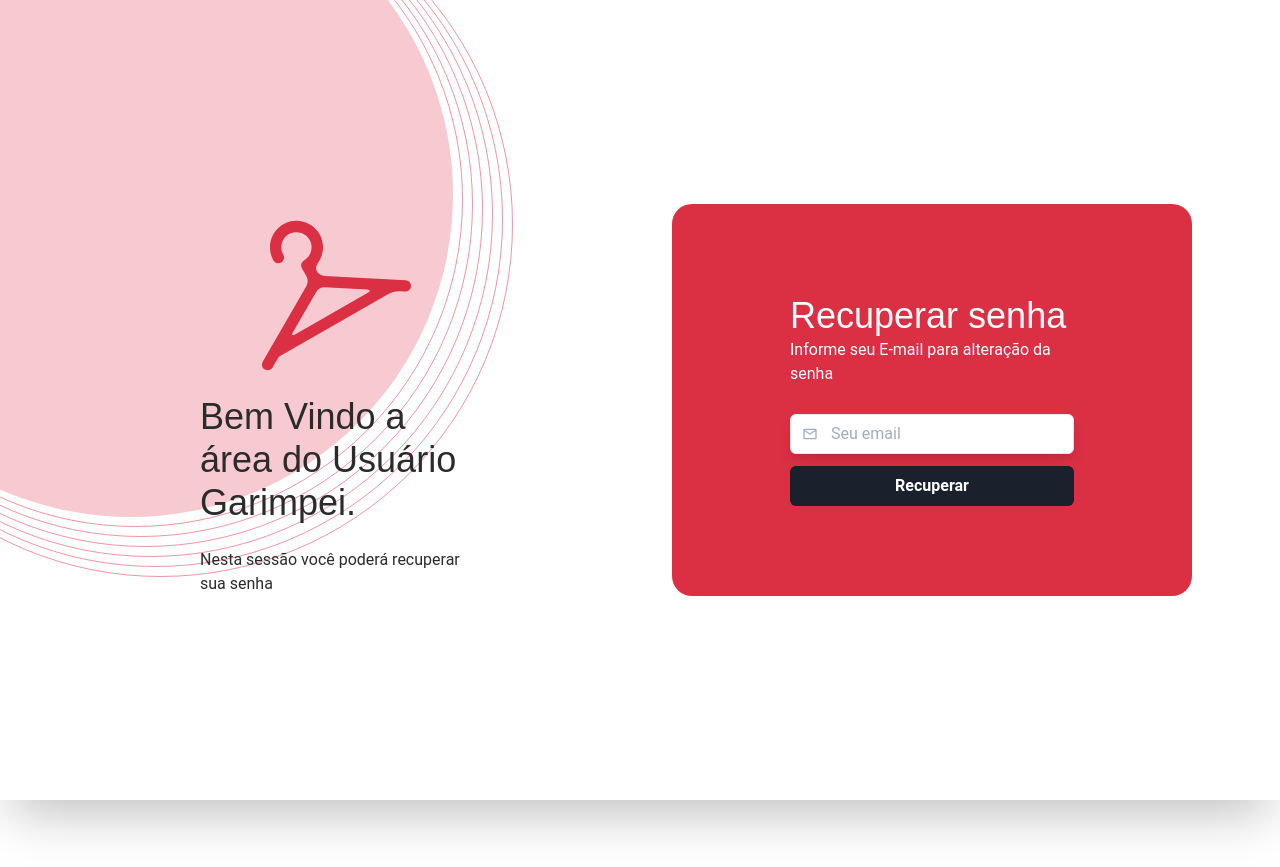
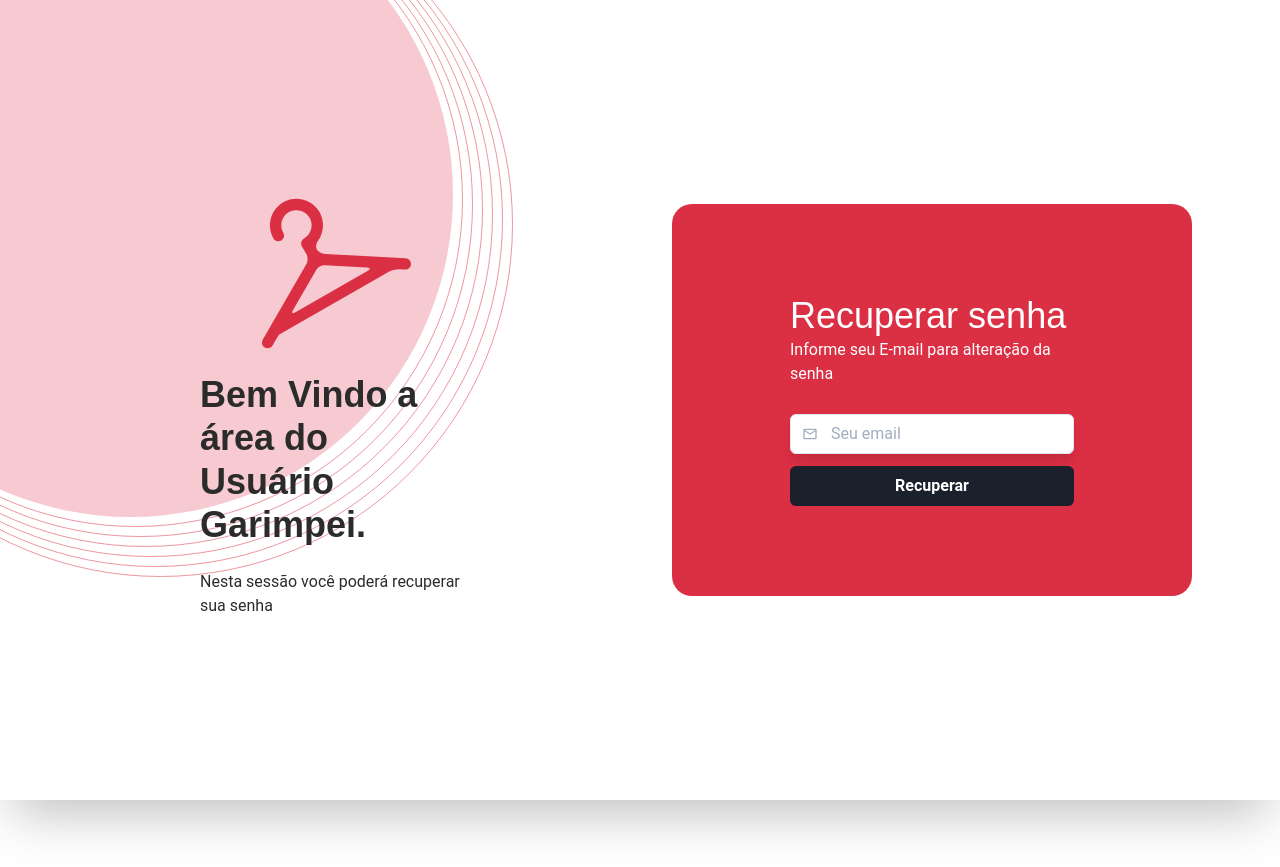
Before and after one commit to UnBArqDsw2021-2/2021.2_G5_Garimpei_Frontend, a Next.js app: page /auth/resetPassword in a window 1280 px wide. Built offline with nearby package versions, Linux system fonts and the light colour scheme.

Commit message:
fix: reset password page text
Co-authored-by: Daniel Barcelos <danielbarcelos.7@hotmail.com>

```diff
--- a/src/pages/auth/resetPassword.tsx
+++ b/src/pages/auth/resetPassword.tsx
@@ -48,7 +48,7 @@
         <Image src="/svgs/logo_simple.svg" maxW="10rem" alt="Garimpei" />
         <Heading
           fontSize={{ base: "1.9rem", lg: "2.25rem" }}
-          fontWeight="medium"
+          fontWeight="bold"
           color="text.900"
           textAlign={{ base: "center", lg: "left" }}
           mt="1.5rem"
```
